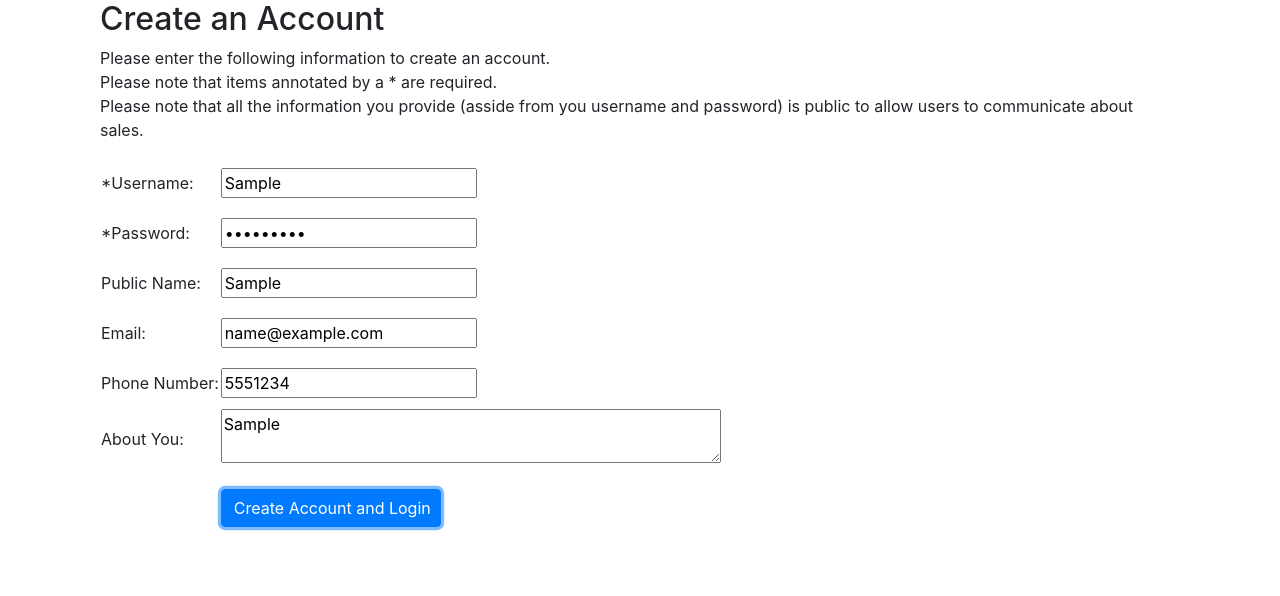
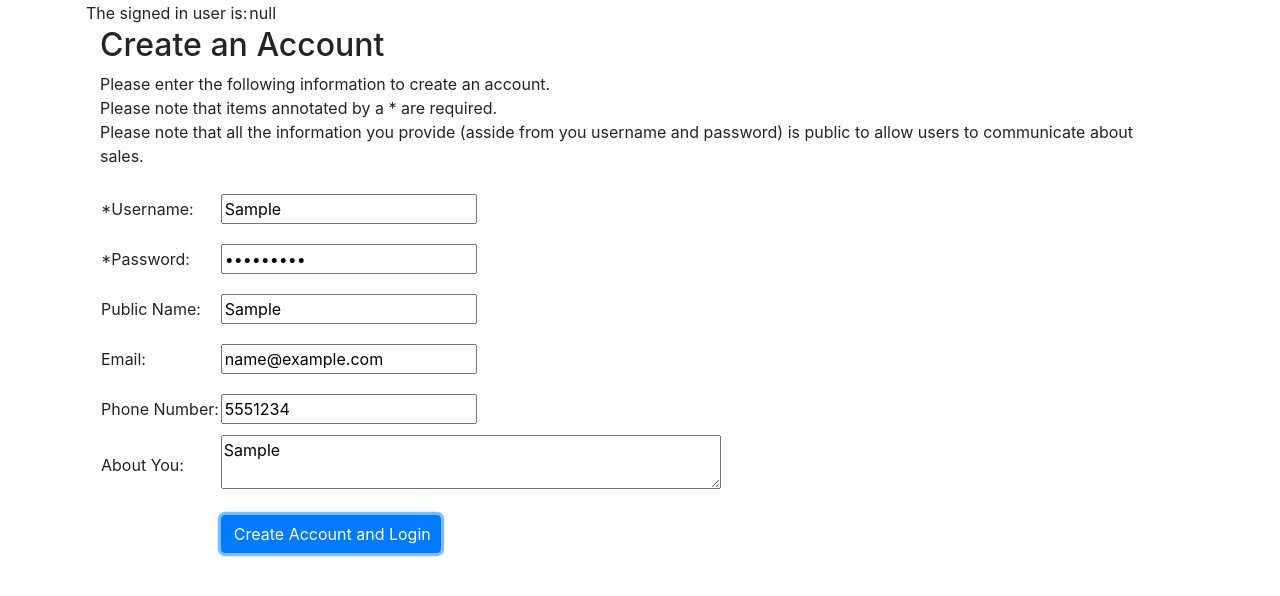
Before and after one commit to jacobRinehart42/csci-313-group-project-jacob-iteration1, an Angular app: page / in a window 1280 px wide. Both pictures are taken after typing "Sample", "Sample123", "Sample", "name@example.com", "5551234", "Sample" into the empty fields and a click on the button "Create Account and Login". Shown: the top 596 px of the page. Built offline with nearby package versions, Linux system fonts and the light colour scheme.

Commit message:
3 files modified

```diff
--- a/src/app/app.component.html
+++ b/src/app/app.component.html
@@ -1 +1,8 @@
-<app-create-account></app-create-account>
+<table *ngIf="userHasSignedIn">
+  <tr>
+    <td>The signed in user is:</td>
+    <td>{{signedInUserAccount.username}}</td>
+  </tr>
+</table>
+
+<app-create-account (outputEvent)="onCreateAccountSuccessfull($event)"></app-create-account>
--- a/src/app/app.component.ts
+++ b/src/app/app.component.ts
@@ -1,10 +1,31 @@
-import { Component, VERSION } from '@angular/core';
+import { Component, VERSION } from "@angular/core";
+import { AccountService } from "./account.service";
 
 @Component({
-  selector: 'my-app',
-  templateUrl: './app.component.html',
-  styleUrls: [ './app.component.css' ]
+  selector: "my-app",
+  templateUrl: "./app.component.html",
+  styleUrls: ["./app.component.css"]
 })
-export class AppComponent  {
-  name = 'Angular ' + VERSION.major;
+export class AppComponent {
+  name = "Angular " + VERSION.major;
+
+  accounts = this.acctService.accounts;
+  userHasSignedIn: boolean = false;
+  signedInUserAccount = {
+    id: 0,
+    username: "null",
+    password: "null",
+    publicName: "null",
+    email: "null",
+    phoneNumber: "null",
+    aboutYou: "null"
+  };
+
+  onCreateAccountSuccessfull(username: string) {
+    this.userHasSignedIn = true;
+  }
+
+  constructor(private acctService: AccountService) {}
+
+  ngOnInit() {}
 }
--- a/src/app/create-account/create-account.component.ts
+++ b/src/app/create-account/create-account.component.ts
@@ -30,7 +30,9 @@ export class CreateAccountComponent implements OnInit {
       //user successfully created an account and should be routed to home page
       //we will implement this latter
       //output an event for the app component to recive and act upon
-      this.outputEvent.emit(this.acctService.login(username, password).id + "");
+      this.outputEvent.emit(
+        this.acctService.login(username, password).username + ""
+      );
     }
   }
 
```
